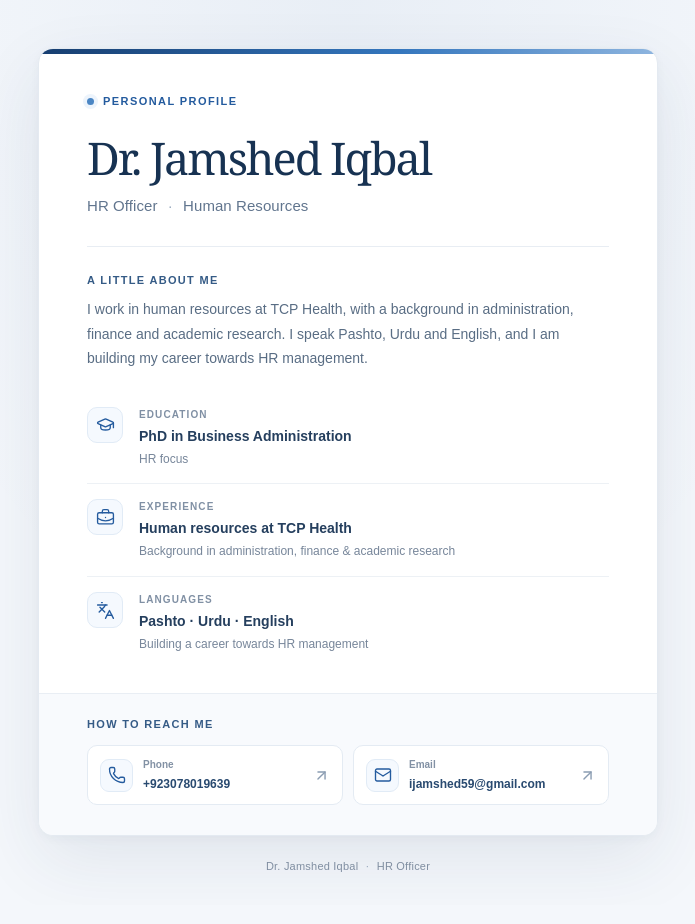
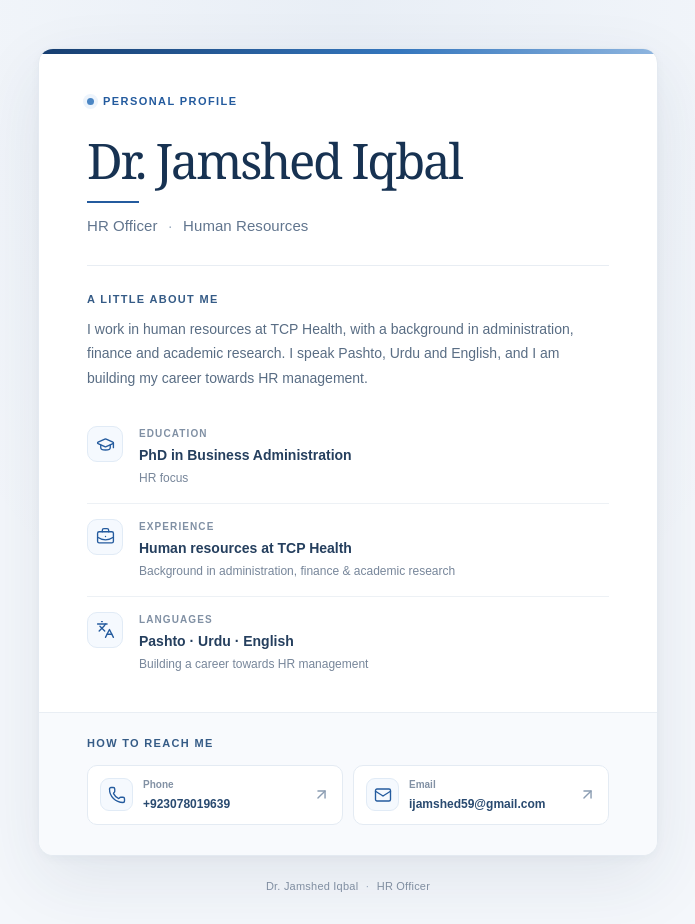
Before and after one commit to ijamshed59-droid/jamshed-iqbal, a Next.js app: page / in a window 1280 px wide. Shown: the whole page, without its empty margins (292-987 px from the left). Built offline with nearby package versions, Linux system fonts and the light colour scheme.

Commit message:
feat: adjust font sizes for body and profile header
V0-Chat-Id: c7H80TBD5Ly

```diff
--- a/app/globals.css
+++ b/app/globals.css
@@ -93,10 +93,19 @@ body {
   margin: 0;
   color: #173252;
   font-family: Georgia, 'Times New Roman', serif;
-  font-size: clamp(34px, 6vw, 45px);
+  font-size: clamp(38px, 6vw, 49px);
   font-weight: 500;
   letter-spacing: -0.045em;
   line-height: 1.13;
+}
+
+.profile-header h1::after {
+  display: block;
+  width: 52px;
+  height: 2px;
+  margin-top: 13px;
+  background: var(--blue);
+  content: '';
 }
 
 .profile-role {
@@ -295,7 +304,7 @@ body {
   }
 
   .profile-header h1 {
-    font-size: clamp(32px, 9vw, 40px);
+    font-size: clamp(35px, 9vw, 43px);
   }
 
   .profile-divider {
```
